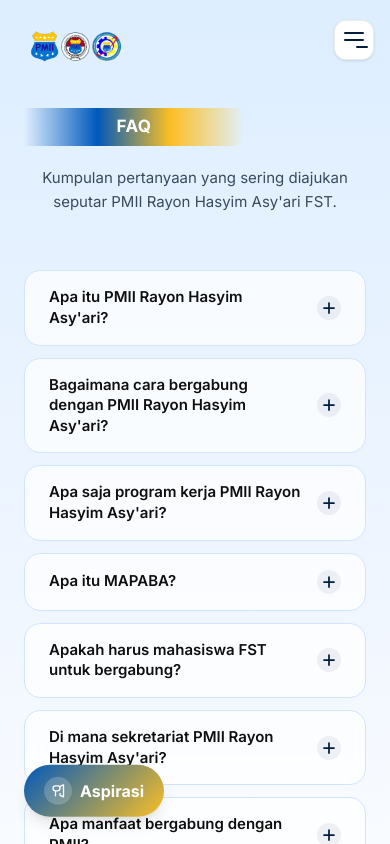
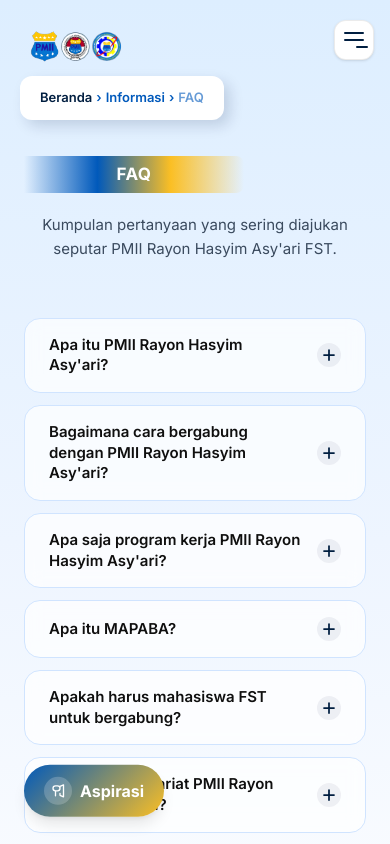
Before and after one commit to fixdevops/PMII-Rayon-Hasyim-Asyari, a Next.js app: page /faq in a window 390 px wide. Shown: the top 844 px of the page. Built offline with nearby package versions, Linux system fonts and the light colour scheme; a web font is replaced by a local one.

Commit message:
feat: breadcrumb di semua halaman mobile, logo logojadisatu konsisten

```diff
--- a/src/app/anggota/page.tsx
+++ b/src/app/anggota/page.tsx
@@ -33,7 +33,7 @@
       style={{ background: "linear-gradient(to bottom, #ddeeff 0%, #eef5ff 30%, #ffffff 60%)" }}>
       <Navbar />
       <MobileNav />
-      <MobileHeader />
+      <MobileHeader crumbs={[{ label: "Informasi", href: "/anggota" }, { label: "Anggota" }]} />
 
       <main className="flex-grow max-w-5xl mx-auto w-full px-6 pb-16 pt-6 md:pt-24">
 
--- a/src/app/faq/page.tsx
+++ b/src/app/faq/page.tsx
@@ -56,7 +56,7 @@
       style={{ background: "linear-gradient(to bottom, #ddeeff 0%, #eef5ff 30%, #ffffff 60%)" }}>
       <Navbar />
       <MobileNav />
-      <MobileHeader />
+      <MobileHeader crumbs={[{ label: "Informasi", href: "/faq" }, { label: "FAQ" }]} />
 
       <main className="flex-grow max-w-5xl mx-auto w-full px-6 pb-16 pt-6 md:pt-24">
 
--- a/src/app/galeri/page.tsx
+++ b/src/app/galeri/page.tsx
@@ -27,7 +27,7 @@
       style={{ background: "linear-gradient(to bottom, #ddeeff 0%, #eef5ff 30%, #ffffff 60%)" }}>
       <Navbar />
       <MobileNav />
-      <MobileHeader />
+      <MobileHeader crumbs={[{ label: "Galeri" }]} />
 
       <main className="flex-grow max-w-5xl mx-auto w-full px-6 pb-16 pt-6 md:pt-24">
 
--- a/src/app/kaderisasi/page.tsx
+++ b/src/app/kaderisasi/page.tsx
@@ -37,7 +37,7 @@
       style={{ background: "linear-gradient(to bottom, #ddeeff 0%, #eef5ff 30%, #ffffff 60%)" }}>
       <Navbar />
       <MobileNav />
-      <MobileHeader />
+      <MobileHeader crumbs={[{ label: "Belajar", href: "/kaderisasi" }, { label: "Kaderisasi" }]} />
 
       <main className="flex-grow max-w-5xl mx-auto w-full px-6 pb-16 pt-6 md:pt-24">
 
--- a/src/app/kegiatan/page.tsx
+++ b/src/app/kegiatan/page.tsx
@@ -57,7 +57,7 @@
       style={{ background: "linear-gradient(to bottom, #ddeeff 0%, #eef5ff 30%, #ffffff 60%)" }}>
       <Navbar />
       <MobileNav />
-      <MobileHeader />
+      <MobileHeader crumbs={[{ label: "News" }]} />
 
       <main className="flex-grow max-w-5xl mx-auto w-full px-6 pb-16 pt-6 md:pt-24">
 
--- a/src/app/roadmap/page.tsx
+++ b/src/app/roadmap/page.tsx
@@ -16,7 +16,7 @@
       style={{ background: "linear-gradient(to bottom, #ddeeff 0%, #eef5ff 30%, #ffffff 60%)" }}>
       <Navbar />
       <MobileNav />
-      <MobileHeader />
+      <MobileHeader crumbs={[{ label: "Informasi", href: "/roadmap" }, { label: "Roadmap Proker" }]} />
 
       <main className="flex-grow max-w-5xl mx-auto w-full px-6 pb-16 pt-6 md:pt-24">
 
--- a/src/app/visi-misi/page.tsx
+++ b/src/app/visi-misi/page.tsx
@@ -24,7 +24,7 @@
     <div className="bg-white text-[#0f0f0f] overflow-x-hidden min-h-screen flex flex-col">
       <Navbar />
       <MobileNav />
-      <MobileHeader />
+      <MobileHeader crumbs={[{ label: "Informasi", href: "/visi-misi" }, { label: "Visi & Misi" }]} />
 
       <main className="flex-grow max-w-5xl mx-auto w-full px-6 pb-16 pt-6 md:pt-24">
 
--- a/src/components/MobileHeader.tsx
+++ b/src/components/MobileHeader.tsx
@@ -1,9 +1,14 @@
 import Image from "next/image";
 import Link from "next/link";
 
-export default function MobileHeader() {
+interface MobileHeaderProps {
+  crumbs?: { label: string; href?: string }[];
+}
+
+export default function MobileHeader({ crumbs }: MobileHeaderProps) {
   return (
-    <div className="flex items-center px-5 pt-5 pb-2 md:hidden">
+    <div className="md:hidden px-5 pt-5 pb-3 space-y-3">
+      {/* Logo */}
       <Link href="/">
         <Image
           src="/logojadisatu.svg"
@@ -13,6 +18,30 @@
           className="object-contain w-28 h-14"
         />
       </Link>
+
+      {/* Breadcrumb */}
+      {crumbs && crumbs.length > 0 && (
+        <div
+          className="bg-white rounded-xl px-5 py-3 inline-flex items-center gap-1 flex-wrap text-[13px] font-semibold"
+          style={{ boxShadow: "6px 6px 14px rgba(0,30,64,0.15)" }}
+        >
+          <Link href="/" className="text-[#001e40] hover:underline">
+            Beranda
+          </Link>
+          {crumbs.map((c, i) => (
+            <span key={i} className="flex items-center gap-1">
+              <span className="text-[#0059bb]">›</span>
+              {c.href ? (
+                <Link href={c.href} className="text-[#0059bb] hover:underline">
+                  {c.label}
+                </Link>
+              ) : (
+                <span className="text-[#0059bb]/60">{c.label}</span>
+              )}
+            </span>
+          ))}
+        </div>
+      )}
     </div>
   );
 }
```
